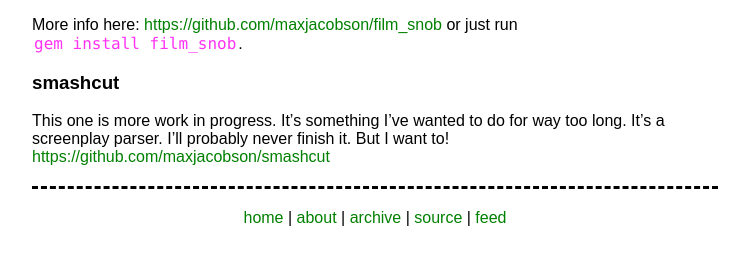
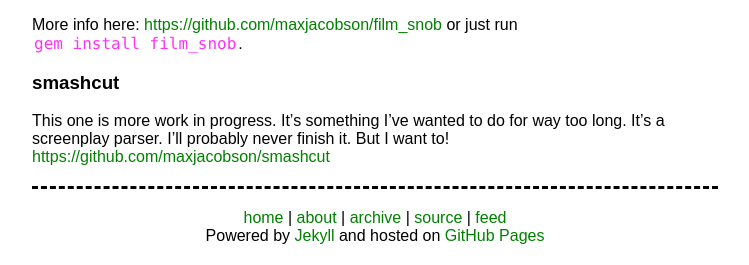
Before and after one commit to hardscrabble/hardscrabble.github.io, a Jekyll site: the page built from index.md, in a window 1280 px wide, cut to the strip 908-1173 px from the top of the page. Shown: the whole strip, without its empty margins (118-867 px from the left). Built offline with Jekyll 4.4.1, drawn with Linux system fonts in a browser that asks for light colours; comment, search, counter and statistics services are not loaded.

Commit message:
Add Jekyll and GitHub Pages to footer

```diff
--- a/_includes/footer.html
+++ b/_includes/footer.html
@@ -1,7 +1,13 @@
 <footer>
-  <a href="{{ site.baseurl }}">home</a>
-  | <a href="{{ site.baseurl }}about/">about</a>
-  | <a href="{{ site.baseurl }}archive/">archive</a>
-  | <a href="https://github.com/hardscrabble/hardscrabble.github.io">source</a>
-  | <a href="{{ site.baseurl }}feed.xml">feed</a>
+  <div>
+    <a href="{{ site.baseurl }}">home</a>
+    | <a href="{{ site.baseurl }}about/">about</a>
+    | <a href="{{ site.baseurl }}archive/">archive</a>
+    | <a href="https://github.com/hardscrabble/hardscrabble.github.io">source</a>
+    | <a href="{{ site.baseurl }}feed.xml">feed</a>
+  </div>
+  <div>
+    Powered by <a href="http://jekyllrb.com/">Jekyll</a>
+    and hosted on <a href="https://pages.github.com/">GitHub Pages</a>
+  </div>
 </footer>
```
